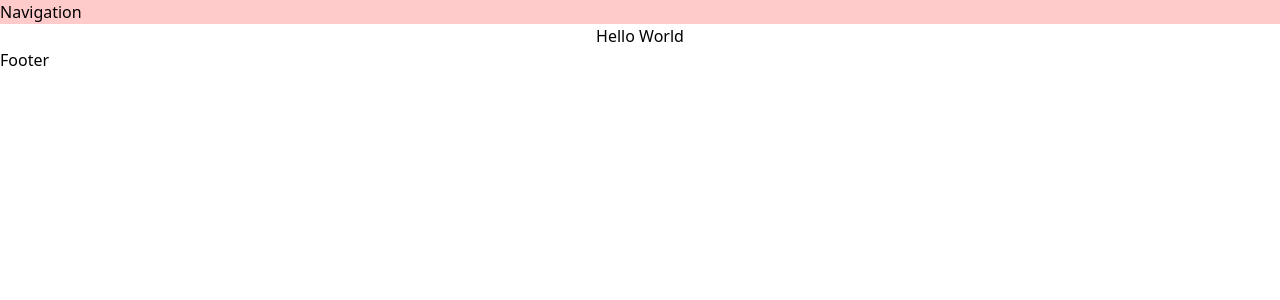
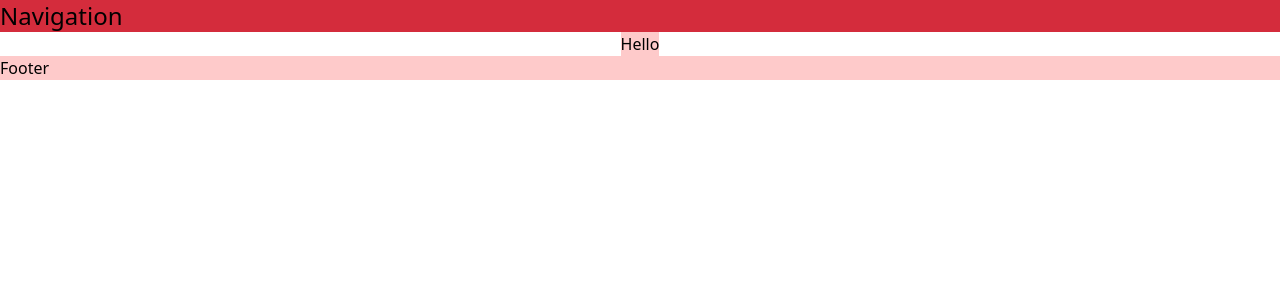
Before and after one commit to acm-ucr/highlander-gloves-website, a Next.js app: page / in a window 1280 px wide. Shown: the top 300 px of the page. Built offline with nearby package versions, Linux system fonts and the light colour scheme; a web font is replaced by a local one.

Commit message:
tailwind colors

```diff
--- a/src/app/page.tsx
+++ b/src/app/page.tsx
@@ -1,5 +1,5 @@
 const Home = () => {
-  return <>Hello World</>;
+  return <div className="bg-red-200">Hello</div>;
 };
 
 export default Home;
--- a/src/components/Footer.tsx
+++ b/src/components/Footer.tsx
@@ -1,5 +1,5 @@
 const Footer = () => {
-  return <div>Footer</div>;
+  return <div className="bg-red-200">Footer</div>;
 };
 
 export default Footer;
--- a/src/components/Navigation.tsx
+++ b/src/components/Navigation.tsx
@@ -1,5 +1,7 @@
 const Navigation = () => {
-  return <div className="bg-red-200">Navigation</div>;
+  return (
+    <div className="flex flex-row bg-hlg-red-100 text-2xl">Navigation</div>
+  );
 };
 
 export default Navigation;
--- a/tailwind.config.ts
+++ b/tailwind.config.ts
@@ -1,10 +1,10 @@
 /** @type {import('tailwindcss').Config} */
 module.exports = {
   content: [
+    "./src/pages/**/*.{js,ts,jsx,tsx,mdx}",
     "./src/components/**/*.{js,ts,jsx,tsx,mdx}",
     "./src/data/**/*.{js,ts,jsx,tsx,mdx}",
     "./src/app/**/*.{js,ts,jsx,tsx,mdx}",
-    "./src/**/*.{js,jsx,ts,tsx}",
   ],
   theme: {
     extend: {
```
